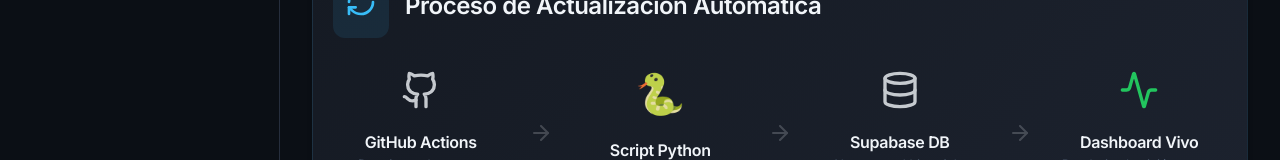
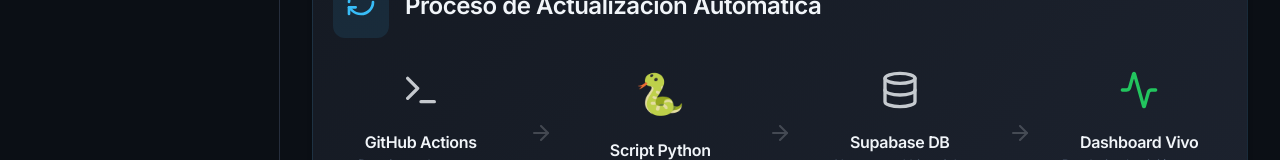
Before and after one commit to juaneloyg/radar-macro-inversiones, a React (Vite) app: page /base in a window 1280 px wide. Shown: the part 926-1086 px from the top of the page. Built offline with nearby package versions, Linux system fonts and the light colour scheme.

Commit message:
fix: corregir nombre de iconos para compatibilidad con lucide-react 1.8.0

```diff
--- a/src/pages/BaseFuentes.jsx
+++ b/src/pages/BaseFuentes.jsx
@@ -1,5 +1,5 @@
 import React from 'react';
-import { Target, Brain, Database, RefreshCw, Github, CheckCircle, ArrowRight, Activity } from 'lucide-react';
+import { Target, Brain, Database, RefreshCw, Terminal, CheckCircle, ArrowRight, Activity } from 'lucide-react';
 
 export default function BaseFuentes() {
     return (
@@ -78,7 +78,7 @@
                     </div>
                     <div style={{ display: 'flex', alignItems: 'center', justifyContent: 'space-between', gap: '20px', flexWrap: 'wrap' }}>
                         <div style={{ textAlign: 'center', flex: 1, minWidth: '150px' }}>
-                            <Github size={40} style={{ marginBottom: '12px', opacity: 0.8 }} />
+                            <Terminal size={40} style={{ marginBottom: '12px', opacity: 0.8 }} />
                             <h4>GitHub Actions</h4>
                             <p style={{ fontSize: '0.8rem', color: 'var(--text-muted)' }}>Despierta el proceso diariamente</p>
                         </div>
```
